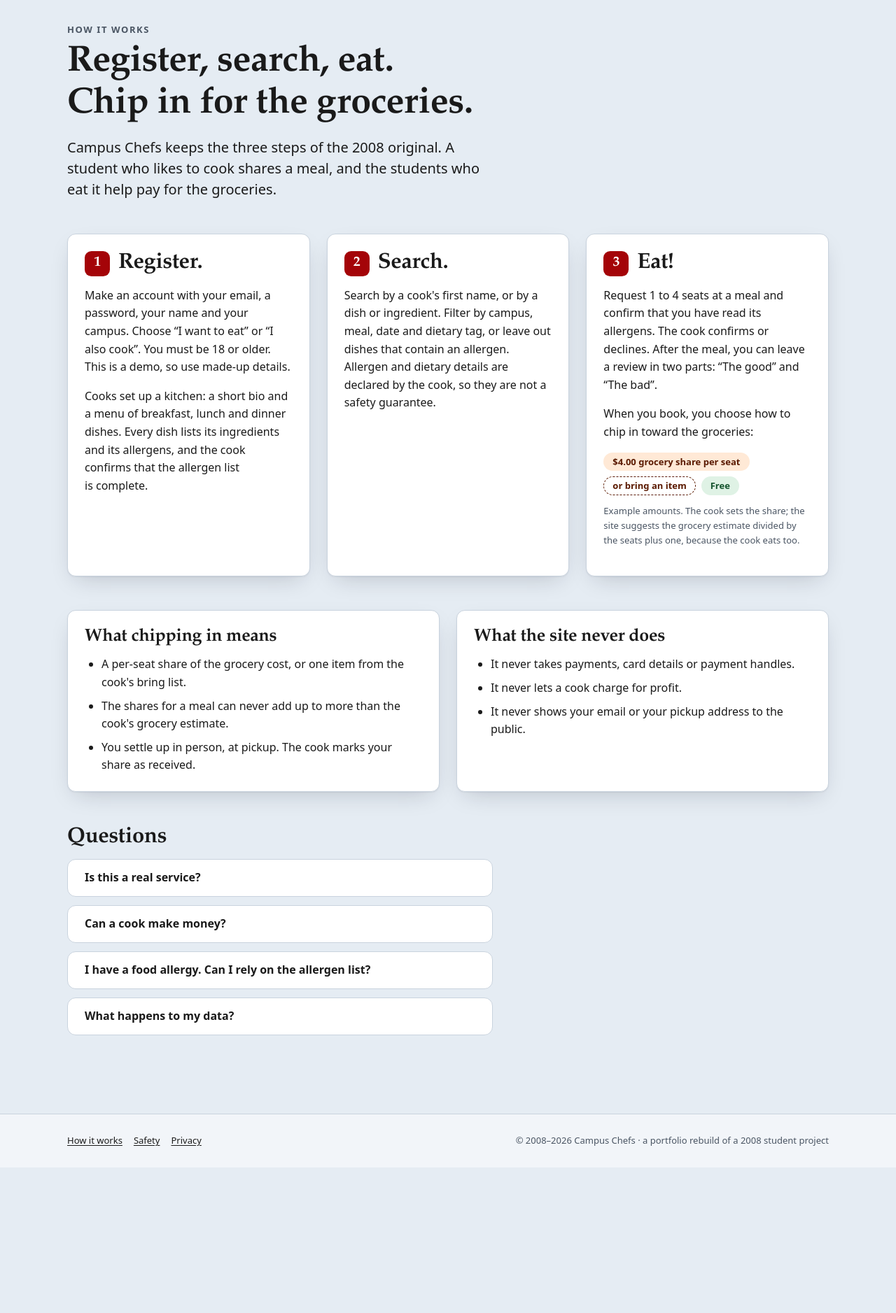
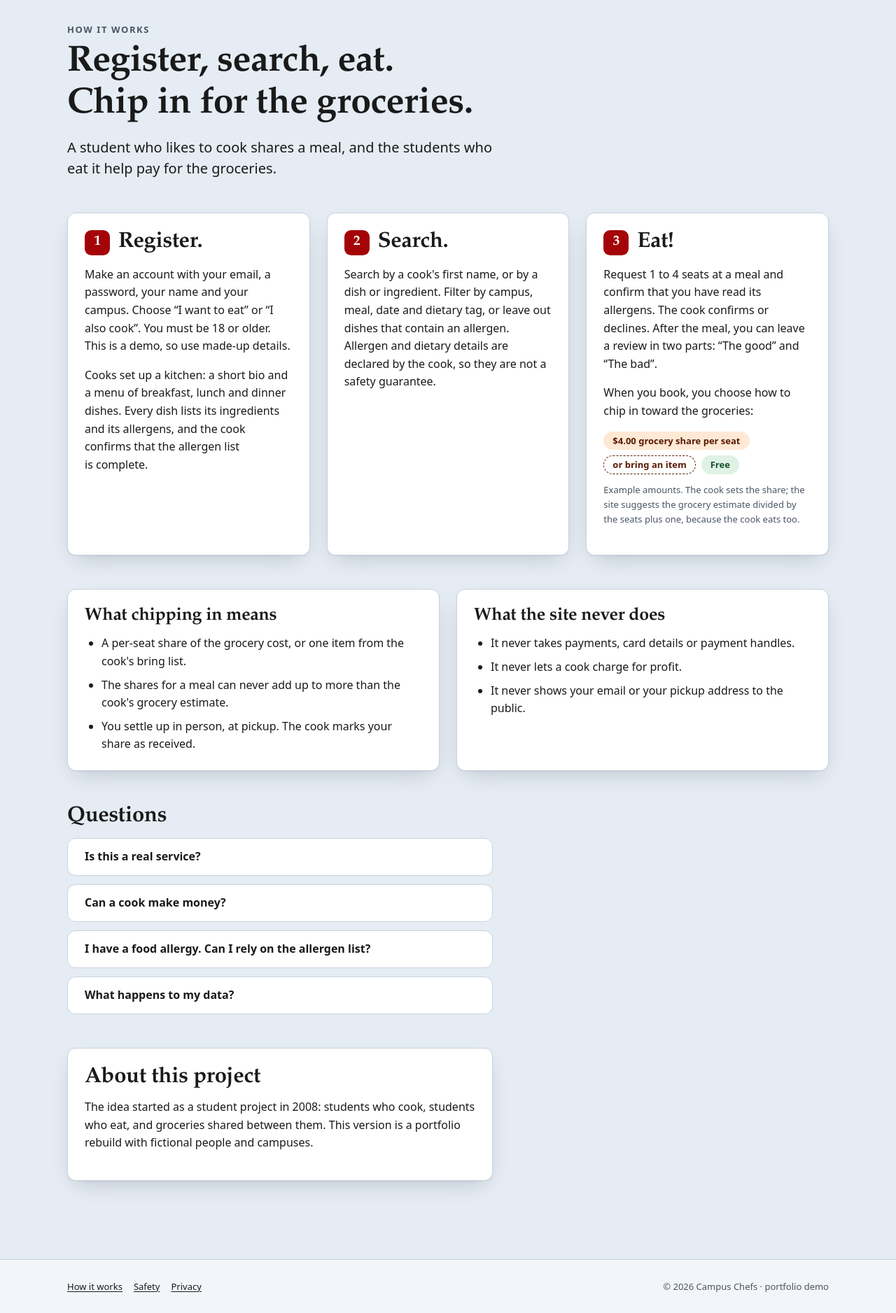
Before and after one commit to gitchrisqueen/campus-chefs, a Django app: template templates/core/how_it_works.html in a window 1280 px wide. Shown: the part 73-1950 px from the top of the page at 70% size. Before the commit the page ends 1742 px from the top, so only its background shows below. Run offline with Django 5.2, Linux system fonts and the light colour scheme; the template is opened without the code that fills it, so the values that code supplies are empty.

Commit message:
copy: drop 2008 from UI; history lives in an About section on /how-it-works
Co-Authored-By: Claude Opus 5.5 <noreply@anthropic.com>

```diff
--- a/static/css/app.css
+++ b/static/css/app.css
@@ -7,7 +7,7 @@
   :root {
     color-scheme: light dark;
 
-    /* Colour: light theme. The brand red and page blue-grey come from the 2008 stylesheet. */
+    /* Colour: light theme. The brand red and page blue-grey come from the original stylesheet. */
     --cc-brand: #a40408;
     --cc-brand-strong: #7f0306;
     --cc-on-brand: #ffffff;
@@ -31,7 +31,7 @@
     --cc-allergen-text: #7f0306;
     --cc-shadow: 0 1px 2px rgb(16 24 40 / 6%), 0 12px 32px -12px rgb(16 24 40 / 22%);
 
-    /* Type: system stacks only (no font files, no CDN). Serif display echoes the 2008 wordmark. */
+    /* Type: system stacks only (no font files, no CDN). Serif display echoes the original wordmark. */
     --cc-font-display: "Iowan Old Style", "Palatino Linotype", palatino, "Book Antiqua", georgia, serif;
     --cc-font-body: system-ui, -apple-system, "Segoe UI", roboto, "Helvetica Neue", arial, sans-serif;
 
@@ -254,7 +254,7 @@
     margin-inline-end: var(--cc-space-1);
   }
 
-  /* Header: the 2008 red band survives as a thin top rule; not sticky (WCAG 2.4.11). */
+  /* Header: the original red band survives as a thin top rule; not sticky (WCAG 2.4.11). */
   .site-header {
     background: var(--cc-surface);
     border-top: 4px solid var(--cc-brand);
--- a/templates/base.html
+++ b/templates/base.html
@@ -92,7 +92,7 @@
             </li>
           </ul>
         </nav>
-        <p>© 2008–2026 Campus Chefs · a portfolio rebuild of a 2008 student project</p>
+        <p>© 2026 Campus Chefs · portfolio demo</p>
       </div>
     </footer>
   </body>
--- a/templates/core/home.html
+++ b/templates/core/home.html
@@ -2,7 +2,7 @@
 {% block content %}
   <section class="hero" aria-labelledby="hero-heading">
     <div>
-      <span class="eyebrow">Student meal sharing · since 2008</span>
+      <span class="eyebrow">Student meal sharing</span>
       <h1 id="hero-heading">
         Home-cooked meals, <em>made by students</em> who love to cook.
       </h1>
@@ -51,7 +51,7 @@
     {% include "partials/demo_login.html" %}
   </div>
   <section class="panel steps-section" aria-labelledby="steps-heading">
-    <span class="eyebrow">Same three steps as 2008</span>
+    <span class="eyebrow">Three steps</span>
     <h2 id="steps-heading">How it works</h2>
     <ol class="steps" role="list">
       <li class="step">
--- a/templates/core/how_it_works.html
+++ b/templates/core/how_it_works.html
@@ -5,8 +5,7 @@
     <span class="eyebrow">How it works</span>
     <h1>Register, search, eat. Chip in for the groceries.</h1>
     <p class="lede">
-      Campus Chefs keeps the three steps of the 2008 original. A student who likes to cook shares a meal,
-      and the students who eat it help pay for the groceries.
+      A student who likes to cook shares a meal, and the students who eat it help pay for the groceries.
     </p>
   </header>
   <div class="step-cards">
@@ -101,4 +100,11 @@
       </details>
     </div>
   </section>
+  <section class="section card" aria-labelledby="about-heading">
+    <h2 id="about-heading">About this project</h2>
+    <p>
+      The idea started as a student project in 2008: students who cook, students who eat, and groceries
+      shared between them. This version is a portfolio rebuild with fictional people and campuses.
+    </p>
+  </section>
 {% endblock content %}
```
Also changed, not shown: static/img/logo.svg.
